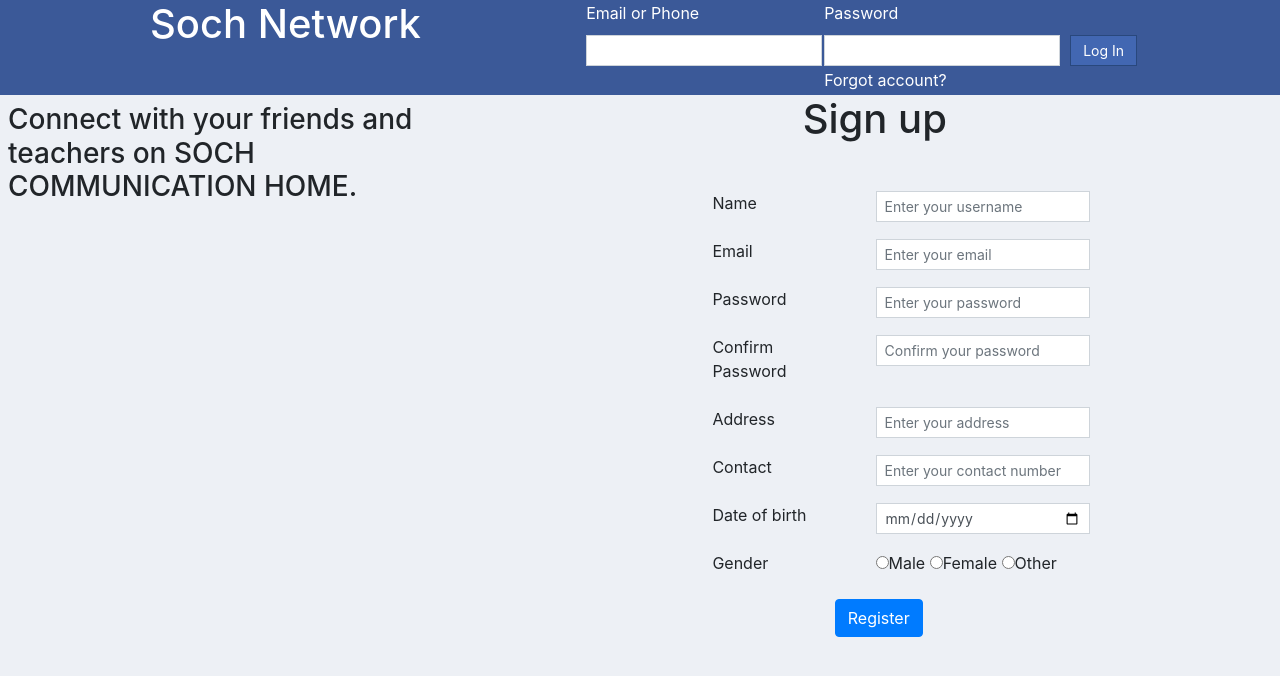
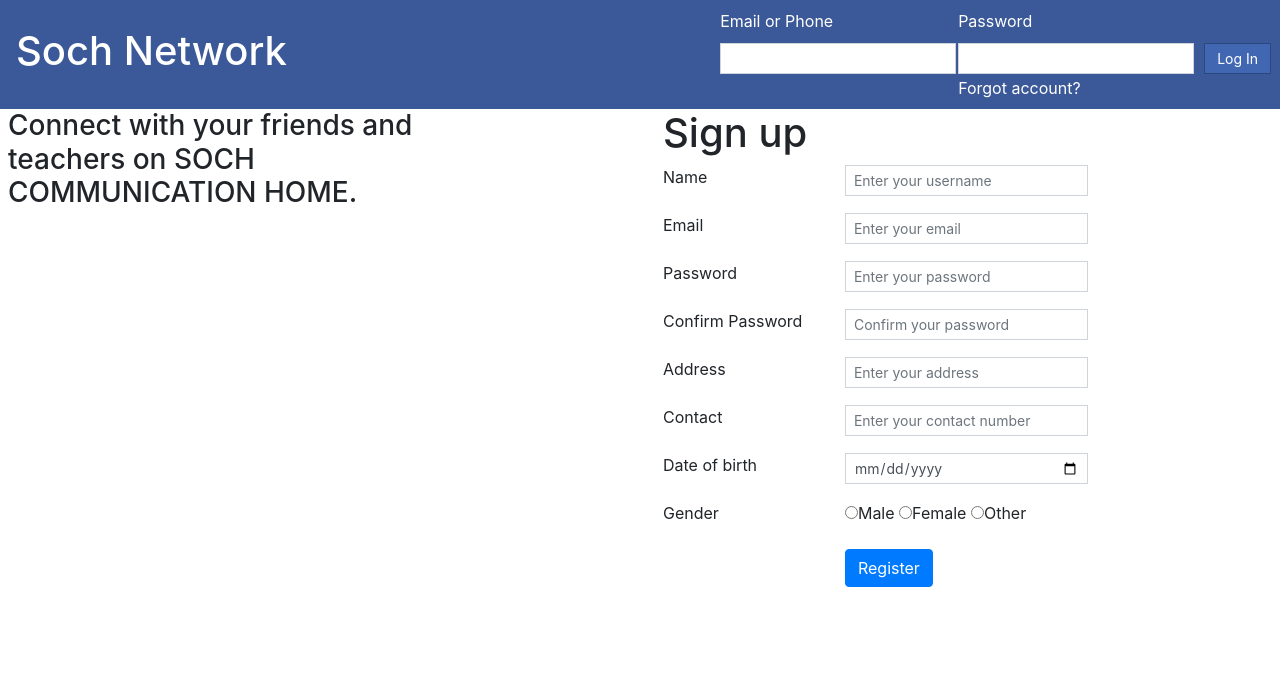
Before and after one commit to gpujwal054/SochSocialNetwork, a plain HTML site: page web/index.html in a window 1280 px wide. Drawn offline with nearby package versions, Linux system fonts and the light colour scheme.

Commit message:
Initial commit successful

```diff
--- a/web/index.html
+++ b/web/index.html
@@ -11,18 +11,12 @@ and open the template in the editor.
         <meta name="viewport" content="width=device-width, initial-scale=1.0">
         <link rel="stylesheet" href="https://stackpath.bootstrapcdn.com/bootstrap/4.3.1/css/bootstrap.min.css" integrity="sha384-ggOyR0iXCbMQv3Xipma34MD+dH/1fQ784/j6cY/iJTQUOhcWr7x9JvoRxT2MZw1T" crossorigin="anonymous">
         <style>
-            .loggedout_menubar_container {
-                height: 95px;
-                min-width: 980px;
+            body{
+                overflow-x: hidden;
+            }
+            .navbar {
                 background-color: #3b5998;
                 color: white;
-            }
-            .loggedout_menubar {
-                margin: 0 auto;
-                width: 980px;
-            }
-            .menu_login_container .login_form_label_field {
-                padding-top: 4px;
             }
             .uiButtonConfirm {
                 background-color: #4267b2 !important;
@@ -41,10 +35,9 @@ and open the template in the editor.
             }
         </style>
     <body>
-        <div class="loggedout_menubar_container">
-            <div class="loggedout_menubar">
-                <div class="float-left"><h1>Soch Network</h1></div>
-                <div>
+        <div class="navbar row">
+            <div class="col-4"><h1>Soch Network</h1></div>
+            <div class="col-8">
                 <form id="login_form" method="post" class="float-right">
                     <table cellspacing="0" role="presentation">
                         <tbody>
@@ -80,14 +73,13 @@ and open the template in the editor.
                 </form>
             </div>
         </div>
-        </div>
-        <div class="content_wrapper row" style="height: 800px;background-color:#edf0f5;width: auto">
-            <div class="col-4 m-2">
+        <div class="row">
+            <div class="col-4 ml-2">
                 <h3>Connect with your friends and teachers on SOCH COMMUNICATION HOME.</h3>
             </div>
-            <div class="contentbar col-7">
-                <h1 style="padding-left: 350px;">Sign up</h1>
-                <form class="col-8 offset-4 mt-5">
+            <div class="col-5 offset-2">
+                <h1>Sign up</h1>
+                <form>
                     <div class="form-group row">
                         <label for="enterName" class="col-4">Name</label>
                         <div class="col-6">
@@ -139,7 +131,7 @@ and open the template in the editor.
                         </div>
                     </div>
                     <div class="form-group row">
-                            <label class="col-3"></label>
+                            <label class="col-4"></label>
                             <div class="col-5">
                                     <button type="submit" class="btn btn-primary">Register</button>
                             </div>
```
Lines whose indentation alone changed are shown as unchanged.
